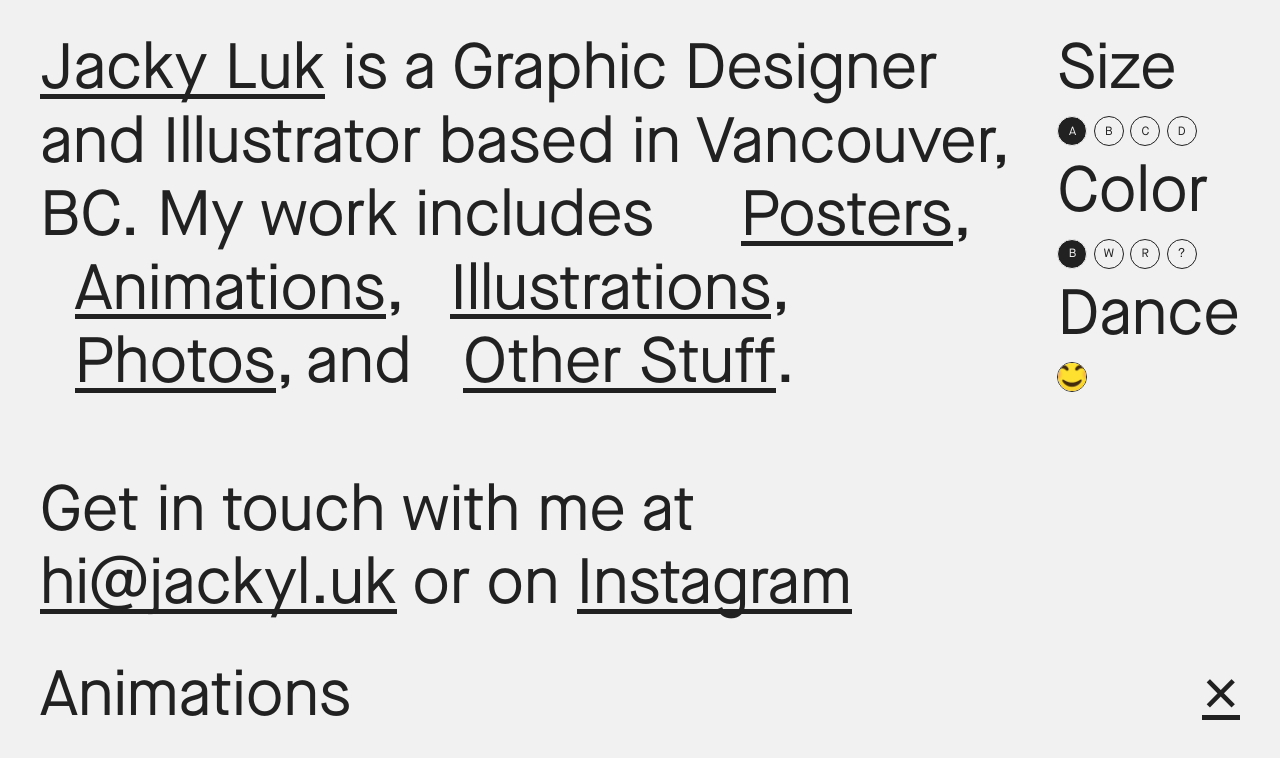
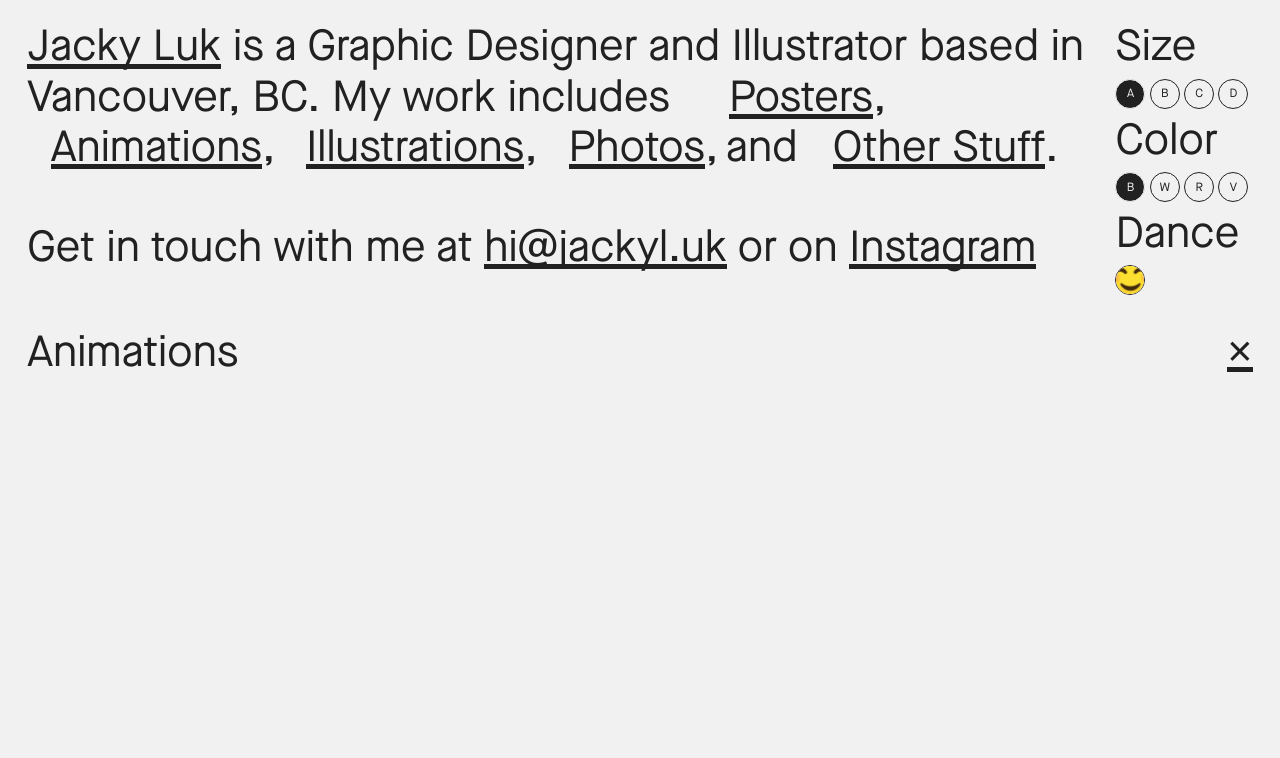
Before and after one commit to jkluk1996/jkluk, a Vue app: page /animation/brokenbottle in a window 1280 px wide. Shown: the top 758 px of the page. Built offline with nearby package versions, Linux system fonts and the light colour scheme; data requests are answered from the project's data file; grey boxes are pictures that could not be loaded.

Commit message:
Adjust Dancer and add new color

```diff
--- a/db.json
+++ b/db.json
@@ -2005,100 +2005,6 @@
           "audio": true
         }
       ]
-    },
-    {
-      "title": "Live Video Effect - Lissajous Curve",
-      "slug": "Lissajous",
-      "category": "misc",
-      "date": "<p>02.21.2020</p>",
-      "media": [
-        {
-          "type": "video",
-          "id": "c7026cc771884316a8cb7f584e841680",
-          "sources": [
-            {
-              "url": "https://jkluk.blob.core.windows.net/etc/lissajous_web_1920x1080_AACAudio_8493.mp4",
-              "mime": "video/mp4",
-              "id": "c7026cc771884316a8cb7f584e841680"
-            }
-          ],
-          "audio": false
-        }
-      ]
-    }
-  ],
-  "home":[
-    {
-      "title": "Sango - The Quiet Storm Sessions",
-      "slug": "first",
-      "category": "home",
-      "date": "<p>02.12.2020</p>",
-      "media": [
-        {
-          "type": "image",
-          "id": "3084a77a8e854fbb8e9b7b2898e16cf0",
-          "url": "https://jkluk.blob.core.windows.net/posters/quietstorm_web.jpg",
-          "caption": "",
-          "size": {
-            "width": 750,
-            "height": 1160
-          }
-        }
-      ]
-    },
-    {
-      "title": "King Princess - Cheap Queen Tour",
-      "slug": "cheap-queen",
-      "category": "home",
-      "date": "<p>01.16.2020</p>",
-      "media": [
-        {
-          "type": "image",
-          "id": "bdfe62cb29b7425ba810d77811380caa",
-          "url": "https://jkluk.blob.core.windows.net/posters/kingprincess_web.jpg",
-          "caption": "",
-          "size": {
-            "width": 750,
-            "height": 1160
-          }
-        }
-      ]
-    },
-    {
-      "title": "Brockhampton - Heaven Belongs To You Tour",
-      "slug": "heaven-belongs-to-you",
-      "category": "home",
-      "date": "<p>10.26.2019</p>",
-      "media": [
-        {
-          "type": "image",
-          "id": "3c0400f737874dfe9e7125e7220e41c9",
-          "url": "https://jkluk.blob.core.windows.net/posters/ginger_web.jpg",
-          "caption": "",
-          "size": {
-            "width": 750,
-            "height": 1160
-          }
-        }
-      ]
-    },
-    {
-      "title": "Jacques Greene Live",
-      "slug": "dawn-chorus",
-      "category": "home",
-      "date": "<p>02.28.2020</p>",
-      "media": [
-        {
-          "type": "image",
-          "id": "f1e6871f76324930baf59ad1c5862b1f",
-          "url": "https://jkluk.blob.core.windows.net/posters/dawnchorus_web.jpg",
-          "caption": "",
-          "size": {
-            "width": 750,
-            "height": 1160
-          }
-        }
-      ]
     }
   ]
 }
--- a/src/App.vue
+++ b/src/App.vue
@@ -2,7 +2,12 @@
   <div :class="classObject"
     class="app flex flex-column"
     v-bind:style="styleChosen">
-    <header class="heading pb-lg flex">
+    <header class="heading flex pb-lg">
+      <transition name="fade">
+        <div v-if="this.dance" class="sticky">
+          <img :src="danceimage" class="fitimage">
+        </div>
+      </transition>
       <div class="flex-grow pr-md">
         <p class="inline-block">
           <router-link to="/">
@@ -30,7 +35,7 @@
               hi@jackyl.uk
           </a> or on
           <a
-          href="mailto:hi@jackyl.uk"
+            href="https:\/\/www.instagram.com/jackyl.uk"
             class="link inline-block"
             target="_blank"
             rel="noopener">
@@ -85,7 +90,7 @@
           <div class="option"
             v-bind:style="isSelected.Color.D"
             @click="changeColor('D')">
-            <span class="optionLetter">?</span>
+            <span class="optionLetter">V</span>
           </div>
         </section>
         <section>
@@ -93,7 +98,7 @@
           <div class="danceOption"
           v-bind:style="isSelected.Dance.N"
           @click="changeDance()">
-            <span style="padding-right: 1px; padding-top: 1px;">☺️</span>
+            <span style="padding-bottom: 1px;">☺️</span>
           </div>
           <!-- <div class="option"
           v-bind:style="isSelected.Dance.Y"
@@ -146,11 +151,11 @@
         </footer>
       </section>
   </transition> -->
-  <transition name="fade">
+  <!-- <transition name="fade">
     <div v-if="this.dance" class="">
       <img :src="test" class="fitimage">
     </div>
-      </transition>
+  </transition> -->
   </div>
 </template>
 
@@ -180,11 +185,12 @@
       return {
         ready: false,
         isHidden: false,
-        test: 'https://jkluk.blob.core.windows.net/dancers/dance1.gif',
+        danceimage: "https://jkluk.blob.core.windows.net/dancers/dance-black.gif",
         images: [
-          'https://jkluk.blob.core.windows.net/dancers/dance1.gif',
-          'https://jkluk.blob.core.windows.net/dancers/dance2.gif',
-          'https://jkluk.blob.core.windows.net/dancers/dance3.gif'
+          'https://jkluk.blob.core.windows.net/dancers/dance-black.gif',
+          'https://jkluk.blob.core.windows.net/dancers/dance-white.gif',
+          'https://jkluk.blob.core.windows.net/dancers/dance-red.gif',
+          'https://jkluk.blob.core.windows.net/dancers/dance-violet.gif'
         ],
         imageIndex: -1,
         selectedImage: null,
@@ -193,6 +199,10 @@
           backgroundColor: '#f1f1f1',
           fontSize: '5rem'
         },
+        danceStyle: {
+          'mix-blend-mode': 'darken'
+        },
+        // root: null,
         type: 'A',
         dance: false,
         isSelected : {
@@ -232,6 +242,10 @@
           'is-ready': this.ready,
         }
       }
+    },
+
+    mounted: function() {
+        this.root = document.documentElement;
     },
 
     async beforeCreate () {
@@ -295,6 +309,7 @@
           this.isSelected.Type.B = this.unselectedStyle();
           this.isSelected.Type.C = this.unselectedStyle();
           this.isSelected.Type.D = this.unselectedStyle();
+          // this.root.style.setProperty("font-size", ".2rem");
         }
         else if (type =="B") {
           this.type = 'B';
@@ -303,6 +318,7 @@
           this.isSelected.Type.B = this.selectedStyle();
           this.isSelected.Type.C = this.unselectedStyle();
           this.isSelected.Type.D = this.unselectedStyle();
+          // this.root.style.setProperty("font-size", "6rem");
         }
         else if (type =="C") {
           this.type = 'C';
@@ -311,6 +327,7 @@
           this.isSelected.Type.B = this.unselectedStyle();
           this.isSelected.Type.C = this.selectedStyle();
           this.isSelected.Type.D = this.unselectedStyle();
+          // this.root.style.setProperty("font-size", "7rem");
         }
         else {
           this.type = 'D';
@@ -319,34 +336,55 @@
           this.isSelected.Type.B = this.unselectedStyle();
           this.isSelected.Type.C = this.unselectedStyle();
           this.isSelected.Type.D = this.selectedStyle();
+          // this.root.style.setProperty("font-size", "8rem");
         }
       },
       changeColor (color) {
         if (color =="A") {
           this.styleChosen.color = "#212121";
           this.styleChosen.backgroundColor = "#f1f1f1";
+          // this.danceStyle = {
+          //   'mix-blend-mode' : 'darken'
+          // }
           this.isSelected.Color.A = this.selectedStyle();
           this.isSelected.Color.B = this.unselectedStyle();
           this.isSelected.Color.C = this.unselectedStyle();
           this.isSelected.Color.D = this.unselectedStyle();
+          // this.root.style.setProperty("color", "#212121");
+          // this.root.style.setProperty("background-color", "#f1f1f1");
         }
         else if (color =="B") {
           this.styleChosen.color = "#f1f1f1";
           this.styleChosen.backgroundColor = "#212121";
+          // this.danceStyle = {
+          //   'mix-blend-mode' : 'lighten'
+          // }
           this.isSelected.Color.A = this.unselectedStyle();
           this.isSelected.Color.B = this.selectedStyle();
           this.isSelected.Color.C = this.unselectedStyle();
           this.isSelected.Color.D = this.unselectedStyle();
+          // this.root.style.setProperty("color", "#f1f1f1");
+          // this.root.style.setProperty("background-color", "#212121");
         }
         else if (color =="C") {
           this.styleChosen.color = "#f45b5b";
           this.styleChosen.backgroundColor = "#f1f1f1";
+          // this.danceStyle = {
+          //   'mix-blend-mode' : 'darken'
+          // }
           this.isSelected.Color.A = this.unselectedStyle();
           this.isSelected.Color.B = this.unselectedStyle();
           this.isSelected.Color.C = this.selectedStyle();
           this.isSelected.Color.D = this.unselectedStyle();
+          // this.root.style.setProperty("background-color", "#f1f1f1");
+          // this.root.style.setProperty("color", "#f45b5b");
         }
         else {
+          // this.styleChosen.color = "#54d98f";
+          // this.styleChosen.backgroundColor = "#a952ff";
+          this.styleChosen.color = "#b6a2f6";
+          this.styleChosen.backgroundColor = "#bce8c4";
+          // this.styleChosen.backgroundColor = "#212121";
           this.isSelected.Color.A = this.unselectedStyle();
           this.isSelected.Color.B = this.unselectedStyle();
           this.isSelected.Color.C = this.unselectedStyle();
@@ -358,6 +396,7 @@
       changeDanceStatic (dance) {
         if (this.dance) {
           this.dance = true;
+          this.setDance(this.styleChosen.color)
           this.isSelected.Dance.N = this.selectedStyle();
         }
         else {
@@ -372,9 +411,24 @@
         }
         else {
           this.dance = true;
+          this.setDance(this.styleChosen.color);
           this.isSelected.Dance.N = this.selectedStyle();
         }
       },
+      setDance(color) {
+        if (color == '#212121') {
+          this.danceimage = this.images[0];
+        }
+        else if (color == '#f1f1f1') {
+          this.danceimage = this.images[1];
+        }
+        else if (color == '#f45b5b') {
+          this.danceimage = this.images[2];
+        }
+        else {
+          this.danceimage = this.images[3];
+        }
+      }
     }
   }
 </script>
--- a/src/assets/css/main2.css
+++ b/src/assets/css/main2.css
@@ -50,25 +50,27 @@
 html {
   box-sizing: border-box;
   height: 100%;
-  font-size:.20em;
+  font-size:0.9vw;
+  background:#f1f1f1;
+  color: #212121;
 }
 
 @media (min-width:500px) {
     html {
-        font-size: 0.30em;
+        font-size: 0.85vw;
     }
 }
 
 @media (min-width:768px) {
     html {
-        font-size: 0.5em;
+        font-size: 0.75vw;
     }
 }
 
 
 @media (min-width:1000px) {
     html {
-        font-size: 0.80em;
+        font-size: 0.68vw;
     }
 }
 
@@ -94,14 +96,14 @@ html {
 body {
     height: 100%;
     font-family: 'MaisonNeue', 'NeueHaasGrotesk', Helvetica, sans-serif;
-    color: #212121;
+    /*color: #212121;*/
     overflow-x: hidden;
     overflow-y: scroll;
     -webkit-text-size-adjust: none;
     -moz-text-size-adjust: none;
     -ms-text-size-adjust: none;
     text-size-adjust: none;
-    background: #f1f1f1;
+    /*background: #f1f1f1;*/
 }
 
 .app {
@@ -268,48 +270,6 @@ h1,span {
 @font-face {
     font-family: 'NeueHaasGrotesk';
     src: url('../fonts/NHaasGroteskTXPro-75Bd.ttf');
-    font-weight: 600;
-    font-style: normal;
-}
-
-
-/* ----- Neue Haas Grotesk --------------------------------------------- */
-
-@font-face {
-    font-family: 'CourierPrime';
-    src: url('../fonts/CourierPrime-Regular.ttf');
-    font-weight: normal;
-    font-style: normal;
-}
-
-
-@font-face {
-    font-family: 'CourierPrime';
-    src: url('../fonts/CourierPrime-Bold.ttf');
-    font-weight: 500;
-    font-style: normal;
-}
-
-/* ----- Garamond --------------------------------------------- */
-
-@font-face {
-    font-family: 'Garamond';
-    src: url('../fonts/AGaramondPro-Regular.otf');
-    font-weight: normal;
-    font-style: normal;
-}
-
-
-@font-face {
-    font-family: 'Garamond';
-    src: url('../fonts/AGaramondPro-Semibold.otf');
-    font-weight: 500;
-    font-style: normal;
-}
-
-@font-face {
-    font-family: 'Garamond';
-    src: url('../fonts/AGaramondPro-Bold.otf');
     font-weight: 600;
     font-style: normal;
 }
@@ -567,6 +527,10 @@ h1,span {
     padding-bottom: 3rem
 }
 
+.pt-lg {
+    padding-top: 3rem
+}
+
 
 .text-sm {
     font-size: .975rem
@@ -811,8 +775,14 @@ h1,span {
 }
 
 .fitimage {
-    max-width: 100%;
-    max-height: 100%
+    width:100vw;
+}
+
+@media (min-width:768px) {
+    .fitimage {
+        max-width: 100%;
+        max-height:100%;
+    }
 }
 
 .danceActive {
@@ -889,7 +859,7 @@ section {
     height: 30px;
     width: 30px;
     border-radius: 50%;
-    font-size: 52px;
+    font-size: 54px;
     overflow: hidden;
     -webkit-transition: 0.5s all;
     transition: 0.5s all;
@@ -937,13 +907,20 @@ section {
     font-size: 9rem
 }
 
-/*#options {
-    padding: 0.15em;
-    border: 2.4px solid #212121
-}*/
+.sticky {
+  position: fixed;
+  /*bottom: 0;
+  right: 0;*/
+  /*mix-blend-mode: darken;*/
+  background: none;
+  z-index: 1;
+  pointer-events: none;
+  left: 50%;
+    top: 50%;
+    transform: translate(-50%, -50%);
+  /*width: 100%*/
+}
 
-/*.selected {
-    border: 1px solid;
-    background-color: rgba(0,0,0,0);
-
-}*/
+.align-center {
+    text-align: center;
+}
```
Also changed, not shown: src/views/Projects.vue (+7 -3 lines). Lines whose indentation alone changed are shown as unchanged.
